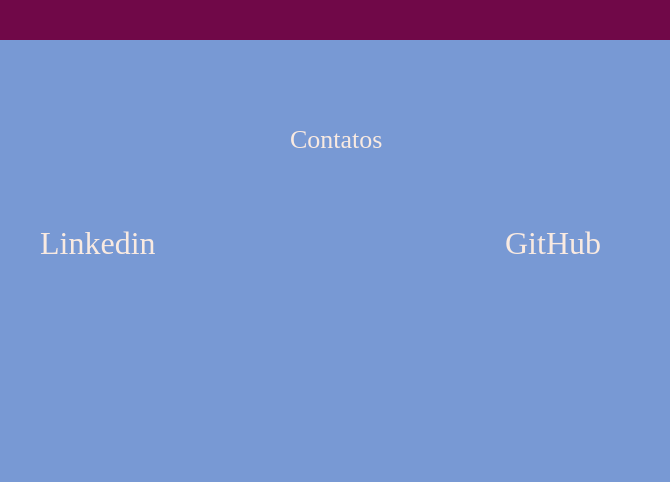
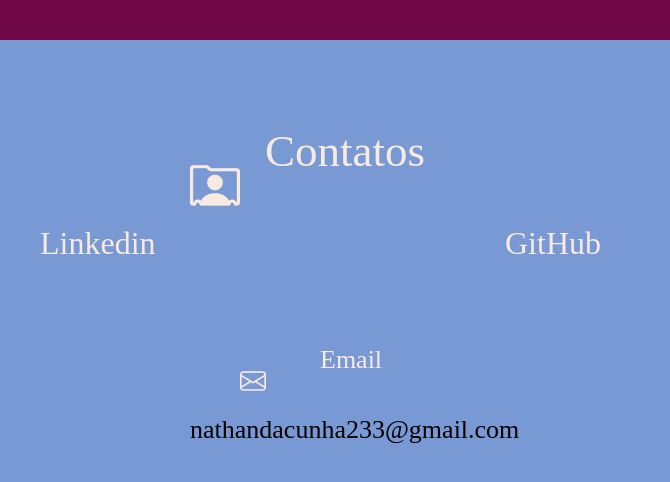
Before and after one commit to fic-fabrica-de-software/construindo-o-portfolio-nathandacunha, a plain HTML site: page assets/page/contato.html in a window 1280 px wide. Shown: the top 482 px of the page, 610-1280 px from the left. Drawn offline with nearby package versions, Linux system fonts and the light colour scheme; a web font is replaced by a local one.

Commit message:
criação e estilização do email, adição de icon no h1 do contatos

```diff
--- a/assets/page/contato.html
+++ b/assets/page/contato.html
@@ -22,6 +22,7 @@
     </header>
 
     <div class="contatos">
+        <i class="bi bi-person-rolodex iconContato"></i>
         <h1>Contatos</h1>
     </div>
 
@@ -34,6 +35,11 @@
             <a href="#"><i class="bi bi-github iconGitHub"></i></a>
             <a href="#"><h1>GitHub</h1></a>
         </div>
+        <div class="email">
+            <i class="bi bi-envelope iconGmail"></i>
+            <h1 class = "gmail">Email</h1>
+            <h1 class = "nomeEmail">nathandacunha233@gmail.com</h1>
+        </div>
     </div>
 </body>
 </html>
--- a/assets/style/style.css
+++ b/assets/style/style.css
@@ -103,12 +103,20 @@ body {
     justify-content: center;
     align-items: center;
     position: absolute;
-    left: 900px;
+    left: 875px;
     top: 125px;
     color: var(--corDaFonte);
     font-family: "Inknut Antiqua", serif;
     font-weight: 300;
-    font-size: 26px;
+    font-size: 45px;
+}
+
+.iconContato {
+    position: absolute;
+    left: 800px;
+    top: 160px;
+    font-size: 50px;
+    color: var(--corDaFonte);
 }
 
 .divulgacao .linkedin h1 {
@@ -155,3 +163,31 @@ body {
     font-family: "Inknut Antiqua", serif;
     font-weight: 300;
 }
+
+.email .gmail {
+    position: absolute;
+    left: 930px;
+    top: 345px;
+    color: var(--corDaFonte);
+    font-size: 26px;
+    font-weight: 300;
+    font-family: "Inknut Antiqua", serif;
+}
+
+.email .nomeEmail {
+    position: absolute;
+    left: 800px;
+    top: 415px;
+    color: #000;
+    font-size: 26px;
+    font-weight: 300;
+}
+
+.iconGmail {
+    position: absolute;
+    left: 850px;
+    top: 368px;
+    font-size: 26px;
+    color: var(--corDaFonte);
+    font-weight: 300;
+}
```
